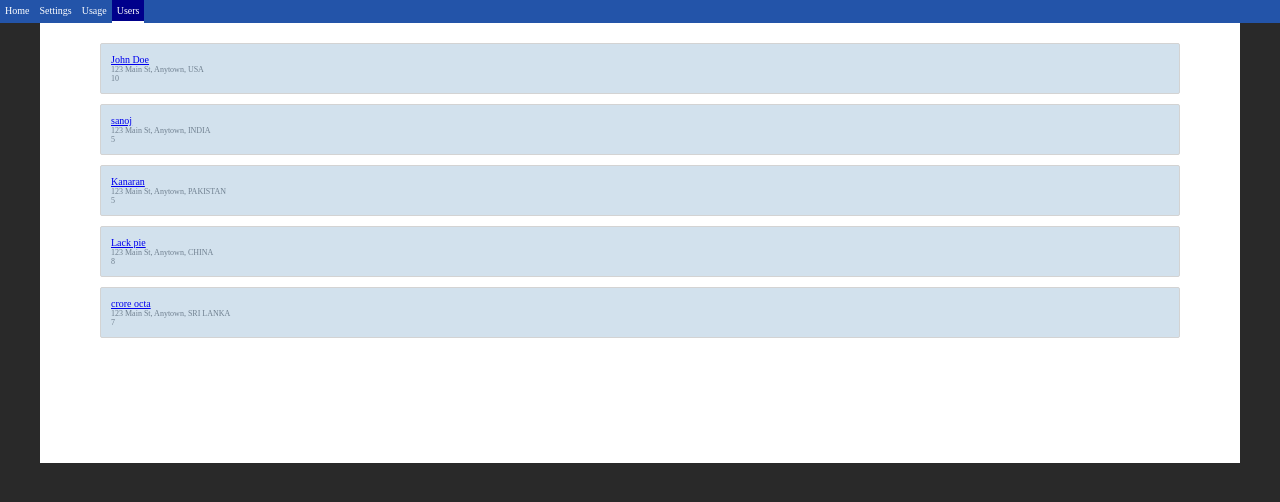
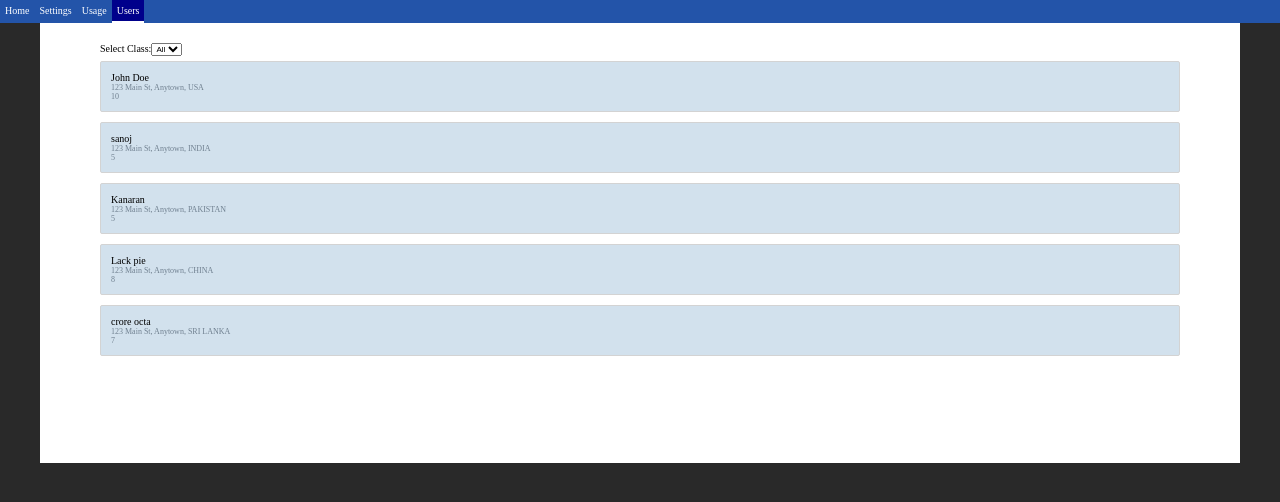
Before and after one commit to sanojkrishnan/project-using-react-router-, a React (Vite) app: page /users in a window 1280 px wide. Shown: the top 502 px of the page. Built offline with nearby package versions, Linux system fonts and the light colour scheme.

Commit message:
date 27/10/2025

```diff
--- a/src/Pages/Details.css
+++ b/src/Pages/Details.css
@@ -13,6 +13,7 @@
     border-radius: 3px;
     font-size: 9px;
     color: white;
+    border: 0.5px solid black;
 
 }
 .red {
@@ -21,3 +22,13 @@
 .green {
     background: green;
 }
+
+button {
+    background: blue;
+    color: white;
+    border: none;
+    padding : 3px 7px;
+    border-radius: 3px;
+    cursor: pointer;
+    font-size: 8px;
+}
--- a/src/Pages/Details.jsx
+++ b/src/Pages/Details.jsx
@@ -1,20 +1,34 @@
+import React, { useEffect, useState } from "react";
+import { useLocation, useNavigate, useParams } from "react-router-dom";
+import "./Details.css";
 import axios from "axios";
-import React, { useEffect, useState } from "react";
-import { useParams } from "react-router-dom";
-import "./Details.css";
 
 function Details() {
-  const obj = useParams();
-  const [userData, setUserData] = useState(null);
-  console.log(obj);
-  const userId = obj.id;
+  const obj = useParams(); //useParams hook is used to access the dynamic parameters from the URL. here we are accessing the "id" parameter
+  const urlId = obj.id;
+  console.log("userId", urlId); //id from the url
+  const location = useLocation(); //useLocation hook is used to access the current location object, which contains information about the current URL
+  const state = location.state || {}; //state property of the location object is used to access the state data that was passed during navigation to this route
+  const navigate = useNavigate(); //useNavigate hook is used to programmatically navigate to different routes in the application
+  const [userData, setUserData] = useState(state.user); //initializing userData state with the user data from the location state
+
   useEffect(() => {
-    axios("/Users.json").then((response) => {
-      console.log("resp", response.data);
-      const user = response.data.find((data) => data.id === parseInt(userId));
-      setUserData(user);
-    });
-  }, [userId]);
+    //fetching user data if not available in state
+    if (!userData) {
+      //only fetch if userData is not already available
+      axios("/Users.json").then((response) => {
+        //fetching the Users.json file
+        console.log("resp", response.data); //logging the response data
+        const user = response.data.find((data) => data.id === parseInt(urlId)); //finding the user with the matching id from the response data
+        setUserData(user); //setting the userData state with the found user data
+      });
+    }
+  }, [urlId, userData]); //dependencies for the useEffect hook
+
+  if (!userData) {
+    return null; //or a loading indicator can be returned here
+  }
+
   return (
     <div className="details">
       <h1 className="title">
@@ -30,6 +44,15 @@ function Details() {
         {userData ? userData.class : " "} <br />
         {userData ? userData.phone : " "}
       </div>
+      <div>
+        <button
+          onClick={() => {
+            navigate(-1); //-1 means go back to the previous page
+          }}
+        >
+          Back
+        </button>
+      </div>
     </div>
   );
 }
--- a/src/Pages/Users.css
+++ b/src/Pages/Users.css
@@ -12,3 +12,10 @@
     font-size: 8px;
     color: slategray;
 }
+.options {
+    display: flex;
+    margin-bottom: 5px;
+}
+select {
+    font-size: 8px;
+}
--- a/src/Pages/Users.jsx
+++ b/src/Pages/Users.jsx
@@ -1,26 +1,73 @@
 import axios from "axios";
 import React, { useEffect, useState } from "react";
 import "./Users.css";
-import { Link } from "react-router-dom";
+import { Link, useNavigate, useSearchParams } from "react-router-dom";
 
 function Users() {
   const [data, setData] = useState([]);
+  const [params, setParams] = useSearchParams({}); //useSearchParams hook is used to read and modify the query string in the URL . its a react router dom hook
+  const cls = params.get("class"); //get method is used to get the value of a specific query parameter from the URL. here we are getting the value of the "class" parameter
+
+  const navigate = useNavigate(); //useNavigate hook is used to programmatically navigate to different routes in the application
+
+  const handleClick = (id) => {
+    navigate(`/details/${id}`, {
+      //replace: true, ////////remember this option, the issue that showing in browser back button is because of this option
+      state: {
+        user: data.find((item) => item.id === id),
+      },
+    }); //navigating to the details page of the user with the given id //replace:true means the current entry in the history stack will be replaced with the new one. //state:{} is used to pass additional state data to the target route
+  }
 
   useEffect(() => {
     axios("Users.json").then((response) => {
       setData(response.data);
     });
-  });
+  },[]);
+
+  const handleSelectChange =(e) => {
+    if (e.target.value === "All") {
+      setParams({}); //if "All" is selected,we clear the query parameters from the URL
+
+    }
+    else{setParams({class: e.target.value});} //otherwise we set the "class" query parameter to the selected value
+  }
   return (
     <div className="page users">
-      {data.map((item) => {
+      <div className="options">
+        <div>Select Class:</div>
+        <div>
+          <select onChange={handleSelectChange} value={cls || "All"}>
+            <option>All</option>
+            <option>1</option>
+            <option>2</option>
+            <option>3</option>
+            <option>4</option>
+            <option>5</option>
+            <option>6</option>
+            <option>7</option>
+            <option>8</option>
+            <option>9</option>
+            <option>10</option>
+          </select>
+        </div>
+      </div>
+      {data
+        .filter((item) => {
+          if (!cls) {
+            return true;
+          }
+          return item.class === cls;
+        })
+        .map((item) => {
           return (
-          <div className="users-item" key={item.id}>
+            <div className="users-item" key={item.id} onClick={() => handleClick(item.id)}>
               <div className="title">
-              <Link to={`/details/${item.id}`}>{item.name}</Link>
+                {item.name}
               </div>
               <div className="description">
-              {item.address}<br />
+                {item.address}
+                <br />
                 {item.class}
               </div>
             </div>
```
Lines whose indentation alone changed are shown as unchanged.
